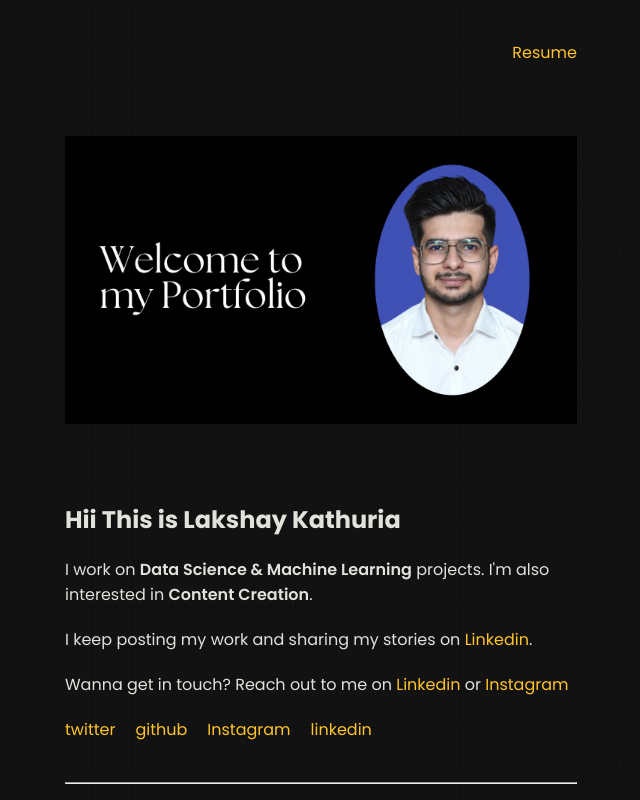
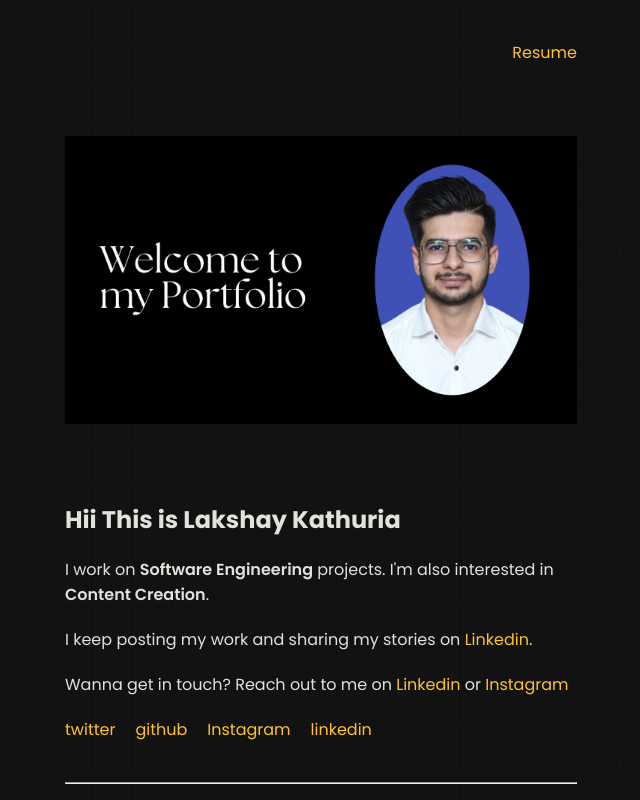
Before and after one commit to lakshaykathuria/Portfolio, a plain HTML site: page index.html in a window 1280 px wide. Shown: the top 800 px of the page, without its empty margins (319-959 px from the left). Drawn offline with Linux system fonts and the light colour scheme.

Commit message:
into update

```diff
--- a/index.html
+++ b/index.html
@@ -27,7 +27,7 @@
         </div>
         <h1 style="margin-top: 20px">Hii This is Lakshay Kathuria</h1>
         <p>
-          I work on <span class="keywords">Data Science & Machine Learning</span> projects.
+          I work on <span class="keywords">Software Engineering</span> projects.
           I'm also interested in
           <span class="keywords">Content Creation</span>.
         </p>
```
